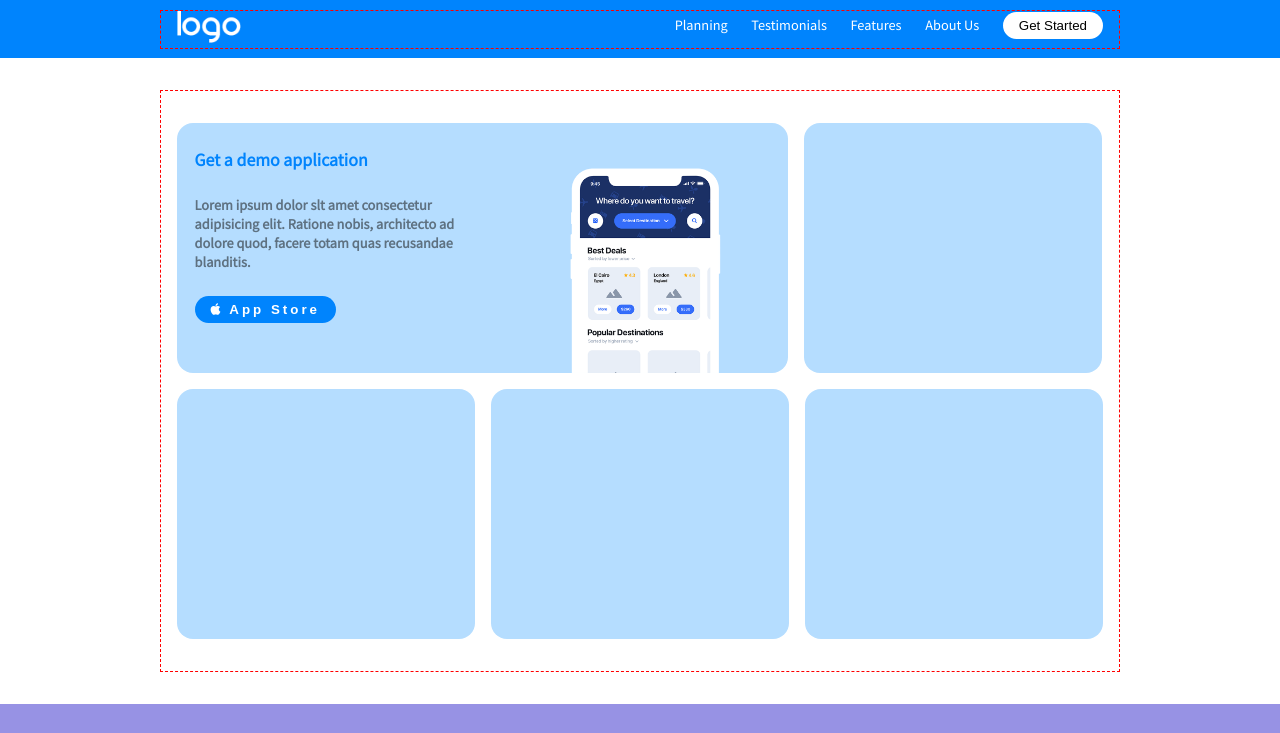
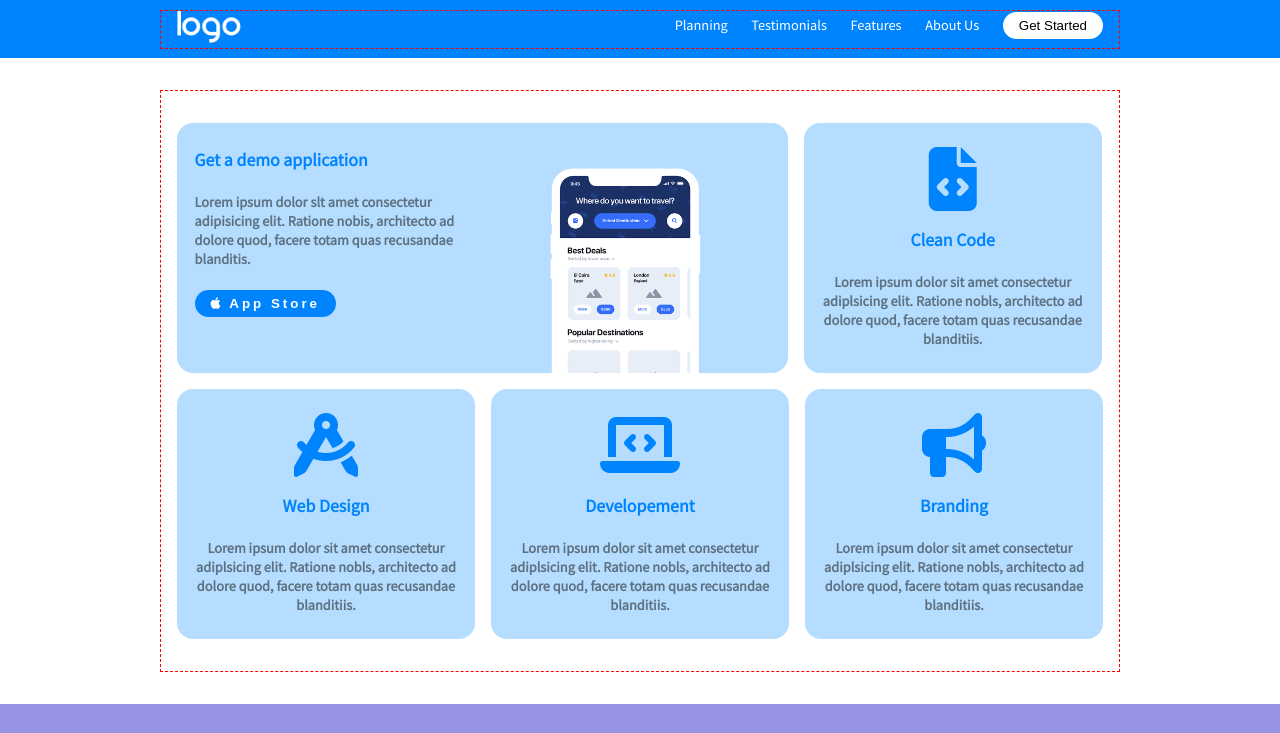
Before and after one commit to Spud97/htmlcss-responsive-layout, a plain HTML site: page index.html in a window 1280 px wide. Shown: the top 733 px of the page. Drawn offline with Linux system fonts and the light colour scheme.

Commit message:
aggiunto sezione

```diff
--- a/css/style.css
+++ b/css/style.css
@@ -38,9 +38,7 @@ h5 {
 
 #phone {
   height: 210px;
-  position: absolute;
-  bottom: 0px;
-  right: 30px;
+
 }
 
 :root {
@@ -100,6 +98,14 @@ h5 {
 
 .justify-center {
   justify-content: center;
+}
+
+.align-center {
+  align-items: center;
+}
+
+.align-end {
+  align-items: flex-end;
 }
 
 .space-between {
@@ -167,7 +173,7 @@ h5 {
 }
 
 .mb2 {
-  margin-bottom: 1.5rem;
+  margin-bottom: 1.3rem;
 }
 
 .relative {
@@ -176,6 +182,10 @@ h5 {
 
 .font-sm {
   font-size: 0.8rem;
+}
+
+.text-center {
+  text-align: center;
 }
 
 .text-white {
@@ -210,6 +220,12 @@ h5 {
 
 .pointer {
   cursor: pointer;
+}
+
+.card-icon {
+  font-size: 4rem;
+  margin: 0 auto;
+  padding-bottom: 1rem;
 }
 
 @media screen and (max-width: 980px) {
--- a/index.html
+++ b/index.html
@@ -10,7 +10,10 @@
       href="https://fonts.googleapis.com/css2?family=Noto+Sans+JP&display=swap"
       rel="stylesheet"
     />
-    <link rel="stylesheet" href="https://cdnjs.cloudflare.com/ajax/libs/font-awesome/6.1.1/css/all.min.css">
+    <link
+      rel="stylesheet"
+      href="https://cdnjs.cloudflare.com/ajax/libs/font-awesome/6.1.1/css/all.min.css"
+    />
     <link rel="stylesheet" href="css/style.css" />
     <title>Responsive</title>
   </head>
@@ -25,7 +28,9 @@
           <a class="text-white font-sm" href="">Testimonials</a>
           <a class="text-white font-sm" href="">Features</a>
           <a class="text-white font-sm" href="">About Us</a>
-          <button id="get-started" class="button bg-white pointer">Get Started</button>
+          <button id="get-started" class="button bg-white pointer">
+            Get Started
+          </button>
         </div>
       </nav>
     </header>
@@ -38,31 +43,86 @@
               <div class="card bg-lightblue row">
                 <div class="col">
                   <h5 class="text-blue mb2">Get a demo application</h5>
-                  <p class="text-grey font-sm mb2"><strong>Lorem ipsum dolor slt amet consectetur
-                    adipisicing elit. Ratione nobis, architecto ad
-                    dolore quod, facere totam quas recusandae
-                    blanditis.</strong></p>
+                  <p class="text-grey font-sm mb2">
+                    <strong
+                      >Lorem ipsum dolor slt amet consectetur adipisicing elit.
+                      Ratione nobis, architecto ad dolore quod, facere totam
+                      quas recusandae blanditis.</strong
+                    >
+                  </p>
                   <button class="button bg-secondary mb2">
                     <i class="fa-brands fa-apple text-white"></i>
-                    <span id="app-store" class="text-white"><strong>App Store</strong></span>
+                    <span id="app-store" class="text-white"
+                      ><strong>App Store</strong></span
+                    >
                   </button>
                 </div>
-                <div class="col relative">
-                  <img id="phone" src="img/phone.png" alt="">
+                <div class="col row justify-center align-end relative">
+                  <img id="phone" src="img/phone.png" alt="" />
                 </div>
               </div>
             </div>
             <div class="col-1 col-sm-full">
-              <div class="card bg-lightblue"></div>
+              <div class="card bg-lightblue column">
+                <i
+                  class="fa-solid fa-file-code card-icon text-blue align-center"
+                ></i>
+                <div>
+                  <h5 class="text-blue mb2 text-center">Clean Code</h5>
+                  <p class="text-grey font-sm mb2 text-center">
+                    <strong>
+                      Lorem ipsum dolor sit amet consectetur adiplsicing elit.
+                      Ratione nobls, architecto ad dolore quod, facere totam
+                      quas recusandae blanditiis.
+                    </strong>
+                  </p>
+                </div>
+              </div>
             </div>
             <div class="col-1 col-sm-full">
-              <div class="card bg-lightblue"></div>
+              <div class="card bg-lightblue column">
+                <i class="fa-solid fa-compass-drafting align-center card-icon text-blue"></i>
+                <div>
+                  <h5 class="text-blue mb2 text-center">Web Design</h5>
+                  <p class="text-grey font-sm mb2 text-center">
+                    <strong>
+                      Lorem ipsum dolor sit amet consectetur adiplsicing elit.
+                      Ratione nobls, architecto ad dolore quod, facere totam
+                      quas recusandae blanditiis.
+                    </strong>
+                  </p>
+                </div>
+              </div>
             </div>
             <div class="col-1 col-sm-full">
-              <div class="card bg-lightblue"></div>
+              <div class="card bg-lightblue column">
+                <i class="fa-solid fa-laptop-code align-center card-icon text-blue"></i>
+                <div>
+                  <h5 class="text-blue mb2 text-center">Developement</h5>
+                  <p class="text-grey font-sm mb2 text-center">
+                    <strong>
+                      Lorem ipsum dolor sit amet consectetur adiplsicing elit.
+                      Ratione nobls, architecto ad dolore quod, facere totam
+                      quas recusandae blanditiis.
+                    </strong>
+                  </p>
+                </div>
+              </div>
             </div>
             <div class="col-1 col-sm-full">
-              <div class="card bg-lightblue"></div>
+              <div class="card bg-lightblue column">
+                <i class="fa-solid fa-bullhorn align-center card-icon text-blue"></i>
+                <div>
+                  <h5 class="text-blue mb2 text-center">Branding</h5>
+                  <p class="text-grey font-sm mb2 text-center">
+                    <strong>
+                      Lorem ipsum dolor sit amet consectetur adiplsicing elit.
+                      Ratione nobls, architecto ad dolore quod, facere totam
+                      quas recusandae blanditiis.
+                    </strong>
+                  </p>
+                </div>
+              </div>
             </div>
           </div>
         </div>
```
